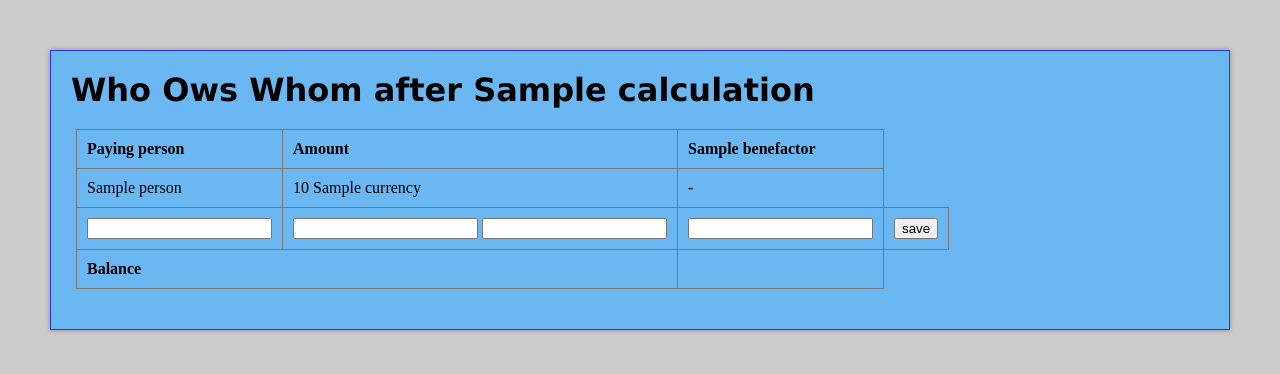
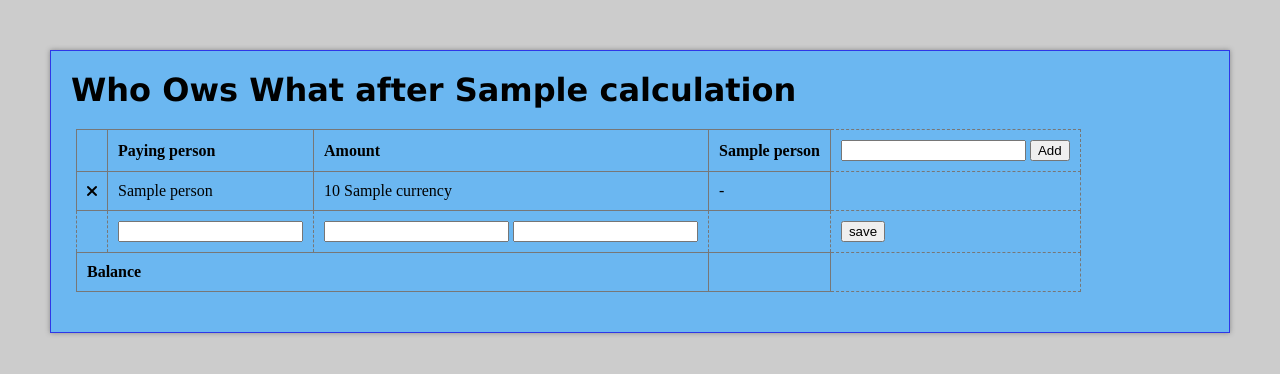
Before and after one commit to maltelenz/wowloot, a Django app: template templates/calculation.html in a window 1280 px wide. Shown: the top 374 px of the page. Run offline with Django 3.2, Linux system fonts and the light colour scheme; the template is opened without the code that fills it: most values are stand-ins (such as "Sample title", 1, 10 or a date in 2020); form fields are guessed from the names that the template uses; some libraries are stand-ins or nearby versions.

Commit message:
more design. user interface on calculation table well underway.

```diff
--- a/calcloot/static/style.css
+++ b/calcloot/static/style.css
@@ -9,6 +9,10 @@ body {
     background-color: #CCC;
 }
 
+a {
+    text-decoration: none;
+    color: inherit;
+}
 
 div.firstpagemaincontent {
     width: 450px;
@@ -111,15 +115,26 @@ h1.calculation {
     margin: 20px 5px;
 }
 
-.expensetable td {
+.expensetable tr td {
     border: 1px solid #777;
     padding: 10px;
+    margin: 0px;
 }
 
 .expensetable tr td.header {
     font-weight: bold;
 }
 
+.expensetable tr td.headernew,
+.expensetable tr td.tablenew {
+    border: 1px dashed #777;
+    border-left: 1px solid #777;
+}
+
+.expensetable tr.tablenew td {
+    border: 1px dashed #777;
+}
+
 .expensetable tr.balance td {
     font-weight: bold;
 }
--- a/calcloot/urls.py
+++ b/calcloot/urls.py
@@ -7,6 +7,11 @@ admin.autodiscover()
 urlpatterns = patterns('calcloot.views',
     # Examples:
     url(r'^$', 'home', name = 'home'),
+    url(r'^person/a/(?P<calcid>\d+)/(?P<hashtag>\w+)/$', 'add_person', name = "add_person"),
     url(r'^calculation/(?P<calcid>\d+)/(?P<hashtag>\w+)/$', 'calculation', name = "calculation"),
+    url(r'^calculation/d/(?P<calcid>\d+)/(?P<hashtag>\w+)/$', 'calculation_delete', name = "calculation_delete"),
+    url(r'^expense/d/(?P<calcid>\d+)/(?P<hashtag>\w+)/(?P<expenseid>\d+)/$', 'expense_delete', name = "expense_delete"),
+    url(r'^benefactor/d/(?P<calcid>\d+)/(?P<hashtag>\w+)/(?P<expenseid>\d+)/(?P<personid>\d+)/$', 'benefactor_delete', name = "benefactor_delete"),
+    url(r'^benefactor/a/(?P<calcid>\d+)/(?P<hashtag>\w+)/(?P<expenseid>\d+)/(?P<personid>\d+)/$', 'benefactor_add', name = "benefactor_add"),
 
 )
--- a/templates/base.html
+++ b/templates/base.html
@@ -4,7 +4,7 @@
     <meta charset="utf-8" />
     <meta http-equiv="X-UA-Compatible" content="IE=edge,chrome=1" />
 
-    <title>Who Ows Whom loot {% block title %}{% endblock %}</title>
+    <title>Who Ows What loot {% block title %}{% endblock %}</title>
 
     <!-- CSS -->
     <link rel="stylesheet" href="{{ STATIC_URL}}style.css" />
--- a/templates/calculation.html
+++ b/templates/calculation.html
@@ -4,27 +4,47 @@
 
 {% block content %}
 <div class="calculationmaincontent">
-  <h1 class="calculation">Who Ows Whom after {{ calculation.name }}</h1>
+  <h1 class="calculation">Who Ows What after {{ calculation.name }}</h1>
   <table class="expensetable">
     <tr>
+      <td class="header">&nbsp;</td>
       <td class="header">Paying person</td>
       <td class="header">Amount</td>
-      {% for benefactor in calculation.benefactors %}
-      <td class="header">{{ benefactor.name }}</td>
+      {% for person in calculation.involved.all %}
+      <td class="header">{{ person.name }}</td>
       {% endfor %}
+      <td class="headernew">
+	<form action="{% url add_person calculation.id calculation.hashtag %}" method="post">
+	  {% csrf_token %}
+	  {{ addpersonform.name }}
+	  <input type="submit" value="Add">
+	</form>
+      </td>
     </tr>
-    {% for expense in calculation.expense_set.all %}
+    {% for expense in ordered_expenses %}
     <tr>
+      <td><a href="{% url expense_delete calculation.id calculation.hashtag expense.id %}"><img src="{{STATIC_URL}}images/cross.png" alt="x" /></a></td>
       <td>{{ expense.person.name }}</td>
       <td>{{ expense.amount }} {{ expense.currency.name }}</td>
-      {% for benefactor in calculation.benefactors %}
-      <td>{% if benefactor in expense.benefactors.all %}x{% else %}-{% endif %}</td>
+      {% for person in calculation.involved.all %}
+      <td>{% if person in expense.benefactors.all %}
+	<a href="{% url benefactor_delete calculation.id calculation.hashtag expense.id person.id %}">
+	<img src="{{STATIC_URL}}images/tick.png" alt="x" />
+	</a>
+	{% else %}
+	<a href="{% url benefactor_add calculation.id calculation.hashtag expense.id person.id %}">
+	  -
+	</a>
+	{% endif %}
+      </td>
       {% endfor %}
+      <td class="tablenew"></td>
     </tr>
     {% endfor %}
     <form action="{% url calculation calculation.id calculation.hashtag %}" method="post">
       {% csrf_token %}
-      <tr>
+      <tr class="tablenew">
+	<td>&nbsp;</td>
 	<td>
 	  {{ form.person }}
 	</td>
@@ -32,24 +52,24 @@
 	  {{ form.amount }}
 	  {{ form.currency }}
 	</td>
-	<td>
-	  {{ form.benefactors }}
-	</td>
+	{% for person in calculation.involved.all %}
+	<td></td>
+	{% endfor %}
 	<td>
 	  <input type="submit" value="save">
 	</td>
       </tr>
     </form>
     <tr class="balance">
-      <td colspan="2">Balance</td>
-      {% for benefactor in calculation.benefactors %}
+      <td colspan="3">Balance</td>
+      {% for person in calculation.involved.all %}
       <td>
 	{% for key, value in owing.items %}
-	{% if key == benefactor %}{{ value }}{% endif %}
+	{% if key == person %}{{ value|floatformat:2 }}{% endif %}
 	{% endfor %}
       </td>
       {% endfor %}
-    </tr>
+      <td class="tablenew"></td>
     </tr>
   </table>
 </div>
--- a/templates/index.html
+++ b/templates/index.html
@@ -40,7 +40,7 @@
 
 {% block content %}
 <div class="firstpagemaincontent">
-  <h1 class="firstpage">WhoOwsWhom Loot</h1>
+  <h1 class="firstpage">WhoOwsWhat Loot</h1>
   {% if error_message %}<div>{{ error_message }}</div>{% endif %}
   <div class="firstpagetext">
     Enter a name for your calculation:
@@ -73,6 +73,9 @@
       <td class="creationdate">
 	(Created {{ calculation.creation_date }})
       </td>
+      <td>
+	<a href="{% url calculation_delete calculation.id calculation.hashtag %}">Delete</a>
+      </td>
     </tr>
     {% endfor %}
   </table>
```
Also changed, not shown: calcloot/forms.py (+9 -4 lines), calcloot/models.py (+23 -15 lines), calcloot/views.py (+61 -5 lines), calcloot/static/images/cross.png (added), calcloot/static/images/tick.png (added).
